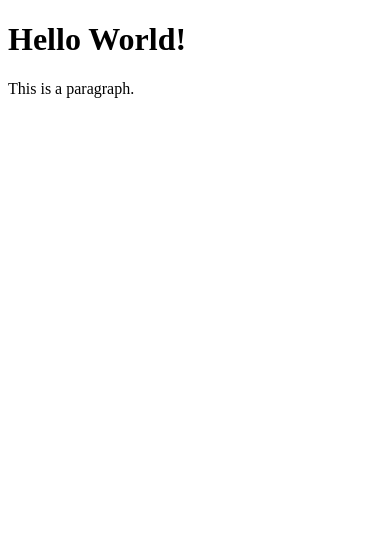
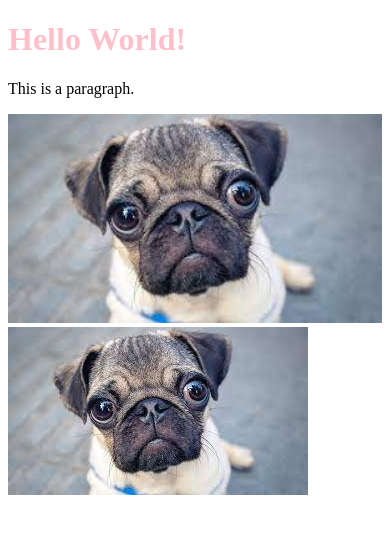
Before and after one commit to erika0295/UCI-2022-UX-UI, a plain HTML site: page index.html in a window 390 px wide. Drawn offline with Linux system fonts and the light colour scheme.

Commit message:
responsive

```diff
--- /dev/null
+++ b/img.css
@@ -0,0 +1,9 @@
+h1{
+    color: pink;
+}
+
+img{
+    width:100%;
+    max-width:1200px;
+    height:auto;
+}
--- a/index.html
+++ b/index.html
@@ -2,11 +2,21 @@
 <html>
 <head>
 <title>Hi Erika</title>
+<link rel="stylesheet" href="img.css">
 </head>
 <body>
 
 <h1>Hello World!</h1>
 <p>This is a paragraph.</p>
-
+<img src="download.jpeg"
 </body>
 </html>
+
+<picture>
+    <source media="(min-width:650px)" srcset="download.jpeg">
+
+    <source media="(min-width:465px)" srcset="download.jpeg">
+
+    <img src="download.jpeg" alt="dog" style="width:auto;">
+
+  </picture>
```
Also changed, not shown: download.jpeg (added), 2 other files.
